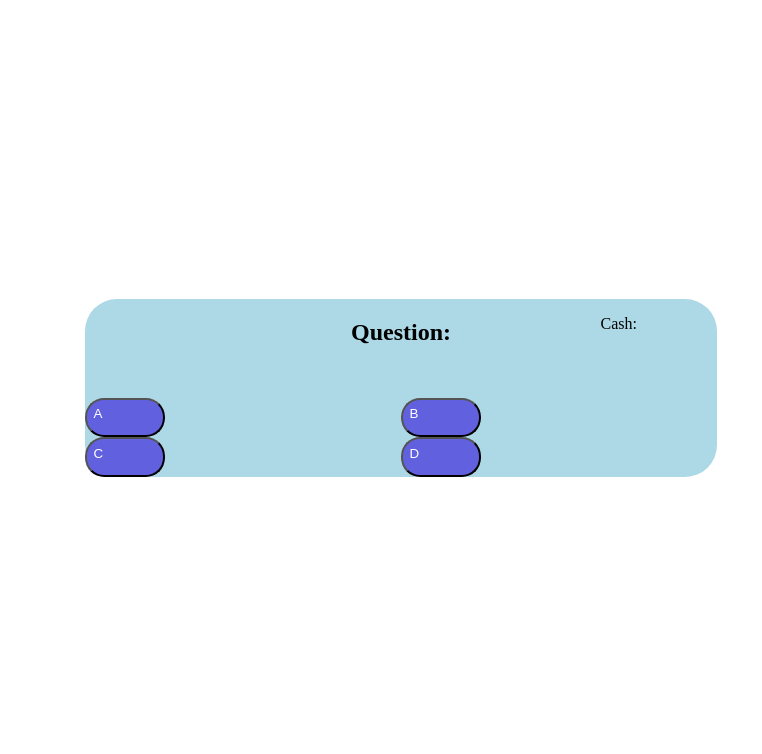
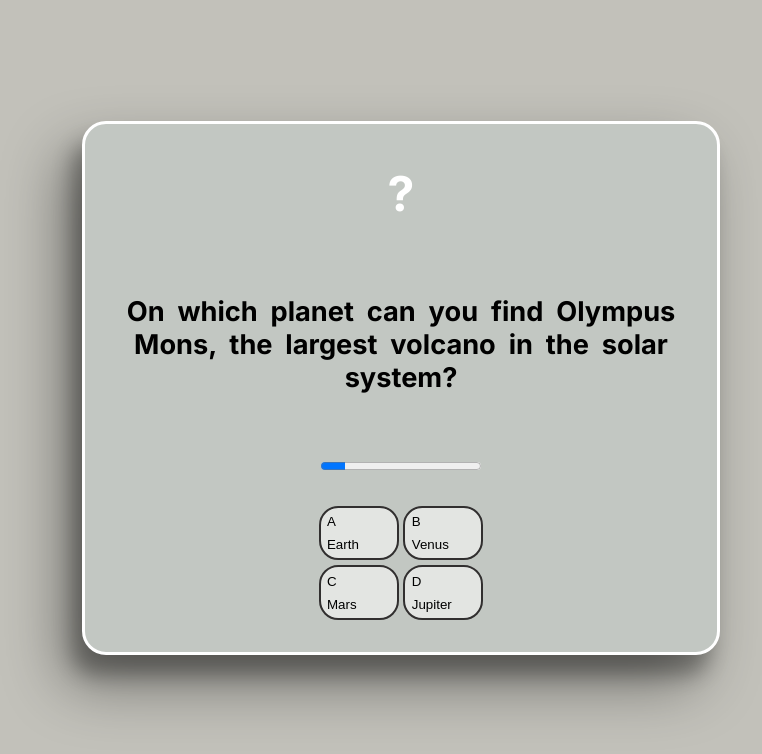
Before and after one commit to poopy2121/quiz, a plain HTML site: page index.html in a window 1280 px wide. Shown: the whole page, without its empty margins (239-1001 px from the left). Drawn offline with Linux system fonts and the light colour scheme.

Commit message:
alles umgestylt bisschen cleaner

```diff
--- a/index.html
+++ b/index.html
@@ -5,19 +5,26 @@
     <meta name="viewport" content="width=device-width, initial-scale=1.0">
     <title>Document</title>
     <link rel="stylesheet" href="style.css">
+    <link rel="preconnect" href="https://fonts.googleapis.com">
+<link rel="preconnect" href="https://fonts.gstatic.com" crossorigin>
+<link href="https://fonts.googleapis.com/css2?family=Inter:ital,opsz,wght@0,14..32,100..900;1,14..32,100..900&display=swap" rel="stylesheet">
 
 </head>
 <body>
 
     <div id="container">
         <div>
-            <h2 id="h2">Question:</h2>
+            <h2 id="h2">?</h2>
         </div>
 
-                    <p id="cash">Cash:</p>
+    <!--<p id="cash">Cash:</p>-->
 
 
         <div id="questionContainer"></div>
+
+        <div id="progress">
+                    <progress max="100" value="15"></progress>
+        </div>
 
         <div id="boxContainer">
             <button class="answerBox" id="answerBoxA">A<span class="AnswerText" id="SpanA"></span></button>
@@ -27,6 +34,7 @@
         </div>
 
 
+
     </div>
 
 
--- a/script.js
+++ b/script.js
@@ -1,11 +1,7 @@
 const answerButtons = document.querySelectorAll(".answerBox");
 
 const questions = [
-  {
-    question: "What is the tallest animal in the world?",
-    options: ["Elephant", "Giraffe", "Kangaroo", "Lion"],
-    answer: "Giraffe",
-  },
+
   {
     question:
       "On which planet can you find Olympus Mons, the largest volcano in the solar system?",
@@ -23,28 +19,32 @@ const questions = [
     ],
     answer: "Ming the Clam",
   },
+  {
+    question: "What is the tallest animal in the world?",
+    options: ["Elephant", "Giraffe", "Kangaroo", "Lion"],
+    answer: "Giraffe",
+  },
 ];
 
-let question = document.getElementById('questionContainer');
-let answerA = document.getElementById('SpanA');
+let question = document.getElementById("questionContainer");
+let answerA = document.getElementById("SpanA");
 let answerB = document.getElementById("SpanB");
 let answerC = document.getElementById("SpanC");
 let answerD = document.getElementById("SpanD");
 
-
-
-
-
-
-
 function displayQuestion(index) {
-       question.innerText = questions[index].question;
-       answerA.innerText = questions[index].options[0];
-       answerB.innerText = questions[index].options[1];
-       answerC.innerText = questions[index].options[2];
-       answerD.innerText = questions[index].options[3];
-
-
+  question.innerText = questions[index].question;
+  answerA.innerText = questions[index].options[0];
+  answerB.innerText = questions[index].options[1];
+  answerC.innerText = questions[index].options[2];
+  answerD.innerText = questions[index].options[3];
 }
 
-displayQuestion()
+displayQuestion(0);
+
+// const nextQuestionBtn = document.createElement('button');
+
+//function showNextQuestionButton() {
+  // answerButtons.append(nextQuestionBtn);
+
+// }
--- a/style.css
+++ b/style.css
@@ -2,19 +2,23 @@ body {
     height: 95vh;
     display: grid;
     place-items: center;
+    background-color: rgb(194, 193, 186);
+    font-family: 'inter' ;
+    word-spacing: .4em;
 }
 
 button {
-    background-color: rgb(97, 97, 224);
-    color: white;
+    background-color: rgb(227, 229, 226);
+    color: black;
     cursor: pointer;
     display: flex;
     flex-direction: column;
     gap: 0.5rem;
     width: 5rem;
     border-radius: 1.2rem;
-    padding: .4rem
-
+    padding: .4rem;
+    border: solid 2px rgb(49, 47, 47);
+    text-align: center;
 }
 
 button:hover {
@@ -24,16 +28,25 @@ button:hover {
     z-index: 2000;
 
 }
+#h2 {
+    font-size: 3em;
+    color: white;
+
+
+}
 
 #container {
-    background-color: lightblue;
+    background-color: rgb(194, 199, 194);
     text-align: center;
     display: flex;
     justify-content: center;
     flex-direction: column;
     width:50%;
-    border-radius: 2rem;
+    border-radius: 1.5rem;
     position: relative;
+    border: solid white;
+    box-shadow: -20px 30px 60px rgba(0, 0, 0, 0.4), -10px 20px 20px rgba(0, 0, 0, 0.3);
+
 }
 
 #cash {
@@ -46,13 +59,41 @@ button:hover {
 
 #boxContainer {
     border: hidden red; border-radius: 1.2rem;
+   display: grid;
+    grid-template-columns: repeat(2, 1fr);
+    gap: .3rem;
+    margin-top: 2rem;
+    padding-bottom: 2rem;
+
+
+}
+
+#progress {
     display: grid;
-     grid-template-columns: 1fr 1fr;
+ margin-left: auto f;
+place-items: center;}
+
+#questionContainer {
+    margin-bottom: 2rem;
+    color: rgb(0, 0, 0);
+    padding: 2rem;
+    font-weight: 700;
+    font-size: 1.7em;
+
+}
+
+#nextQuestionBtnContainer {
+    display: flex;
+    justify-content: center;
+}
+
+#answerBoxA:hover,
+#answerBoxC:hover {
 
 
 
 }
 
-#questionContainer {
-    margin-bottom: 2rem;
+#answerBoxA, #answerBoxC {
+    margin-left: auto;
 }
```
Also changed, not shown: 1 other file.
